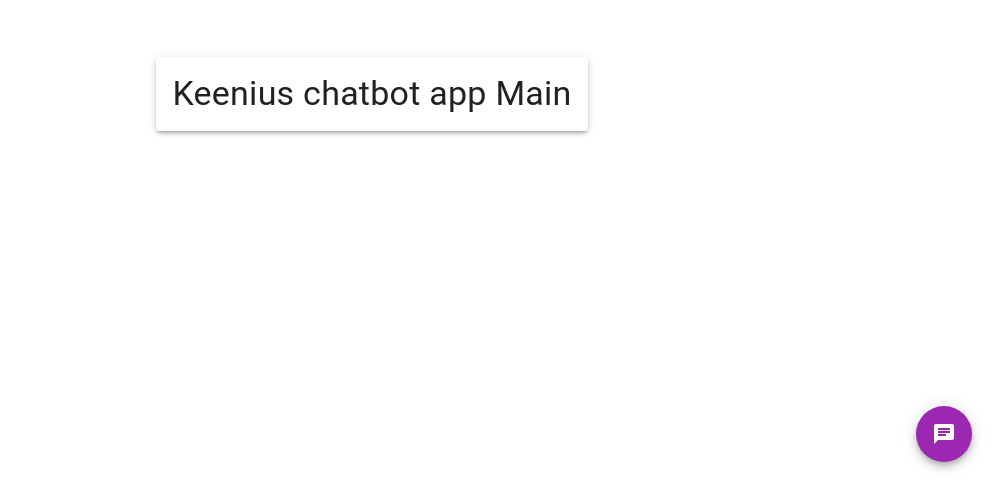
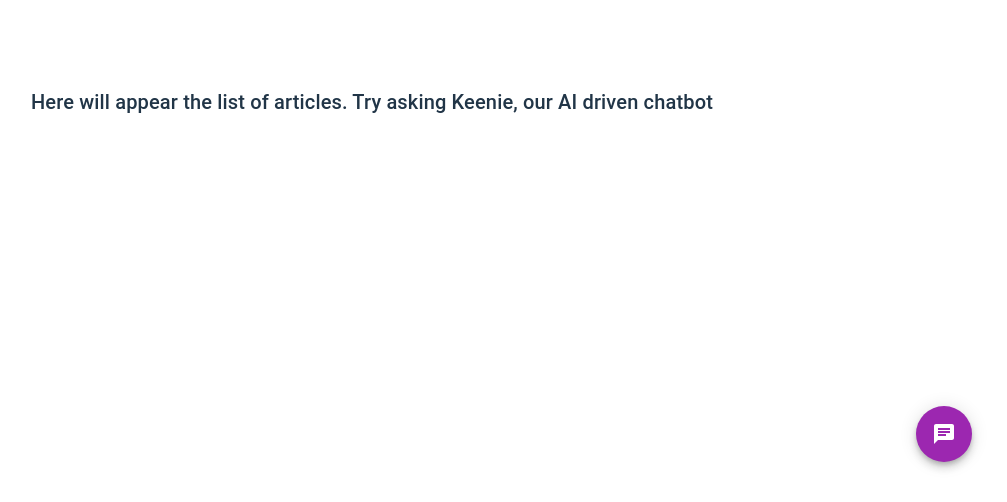
Before and after one commit to Rodjxc/keenious-chatbot, a React (Vite) app: page / in a window 1280 px wide. Shown: the part 298-800 px from the top of the page, without its empty margins (268-1275 px from the left). Built offline with nearby package versions, Linux system fonts and the light colour scheme.

Commit message:
refactor: update LandingPage component to be able to render cards with the results, leaving the chatbot merely for inputs.

```diff
--- a/src/App.tsx
+++ b/src/App.tsx
@@ -1,12 +1,17 @@
+import { useState } from "react";
 import "./App.css";
 import { ChatBubble } from "./components/ChatBubble";
 import { LandingPage } from "./pages/LandingPage";
+import type { Article } from "./types"; // Import the Article type
 
 export function App() {
+	// Move the articles state to the App component
+	const [articles, setArticles] = useState<Article[]>([]);
+
 	return (
 		<>
-			<LandingPage />
-			<ChatBubble />
+			<LandingPage articles={articles} />
+			<ChatBubble setArticles={setArticles} />
 		</>
 	);
 }
--- a/src/components/ChatBubble.tsx
+++ b/src/components/ChatBubble.tsx
@@ -2,10 +2,14 @@ import { useState } from "react";
 import { Fab } from "@mui/material";
 import ChatIcon from "@mui/icons-material/Chat";
 import { ChatWindow } from "./ChatWindow";
+import type { Article } from "../types";
 
-export const ChatBubble = () => {
+interface ChatBubbleProps {
+	setArticles: React.Dispatch<React.SetStateAction<Article[]>>;
+}
+
+export const ChatBubble: React.FC<ChatBubbleProps> = ({ setArticles }) => {
 	const [open, setOpen] = useState(false);
-
 	const [messages, setMessages] = useState<string[]>([]);
 
 	return (
@@ -19,7 +23,13 @@ export const ChatBubble = () => {
 				<ChatIcon />
 			</Fab>
 
-			{open && <ChatWindow messages={messages} setMessages={setMessages} />}
+			{open && (
+				<ChatWindow
+					messages={messages}
+					setMessages={setMessages}
+					setArticles={setArticles}
+				/>
+			)}
 		</>
 	);
 };
--- a/src/components/ChatWindow.tsx
+++ b/src/components/ChatWindow.tsx
@@ -16,6 +16,7 @@ import { getSummarizedArticles } from "./../services/oaSummarize";
 export const ChatWindow: React.FC<ChatWindowProps> = ({
 	messages,
 	setMessages,
+	setArticles,
 }) => {
 	const [userInput, setUserInput] = useState("");
 	const [loading, setLoading] = useState(false);
@@ -50,6 +51,8 @@ export const ChatWindow: React.FC<ChatWindowProps> = ({
 			...prevMessages,
 			`Keenie: ${summarizedResponse}`,
 		]);
+
+		setArticles(articles);
 
 		setLoading(false);
 	};
--- a/src/pages/LandingPage.tsx
+++ b/src/pages/LandingPage.tsx
@@ -1,11 +1,34 @@
-import { Container, Paper, Typography } from "@mui/material";
+import { Card, CardContent, Container, Typography } from "@mui/material";
+import type { LandingPageProps } from "../types";
 
-export const LandingPage = () => {
+export const LandingPage: React.FC<LandingPageProps> = ({ articles }) => {
+	if (!articles || articles.length === 0) {
+		return (
+			<Typography variant="h6">
+				Here will appear the list of articles. Try asking Keenie, our AI driven
+				chatbot
+			</Typography>
+		);
+	}
+
 	return (
-		<Container maxWidth="md">
-			<Paper elevation={3} sx={{ padding: "16px", marginBottom: "16px" }}>
-				<Typography variant="h4">Keenius chatbot app Main</Typography>
-			</Paper>
+		<Container sx={{ padding: "20px" }}>
+			{articles.map((article, index) => (
+				<Card key={index} style={{ marginBottom: "20px" }}>
+					<CardContent>
+						<Typography variant="h6">{article.title}</Typography>
+						<Typography variant="body2">
+							Year: {article.publication_year}
+						</Typography>
+						<Typography variant="body2">
+							Citations: {article.cited_by_count}
+						</Typography>
+						<Typography variant="body2">
+							Open Access: {article.is_oa ? "Yes" : "No"}
+						</Typography>
+					</CardContent>
+				</Card>
+			))}
 		</Container>
 	);
 };
--- a/src/types.ts
+++ b/src/types.ts
@@ -3,6 +3,7 @@ import type { Dispatch, SetStateAction } from "react";
 export interface ChatWindowProps {
 	messages: string[];
 	setMessages: Dispatch<SetStateAction<string[]>>;
+	setArticles: React.Dispatch<React.SetStateAction<Article[]>>;
 }
 
 export interface Article {
@@ -11,3 +12,7 @@ export interface Article {
 	cited_by_count: number;
 	is_oa: boolean;
 }
+
+export interface LandingPageProps {
+	articles: Article[];
+}
```
